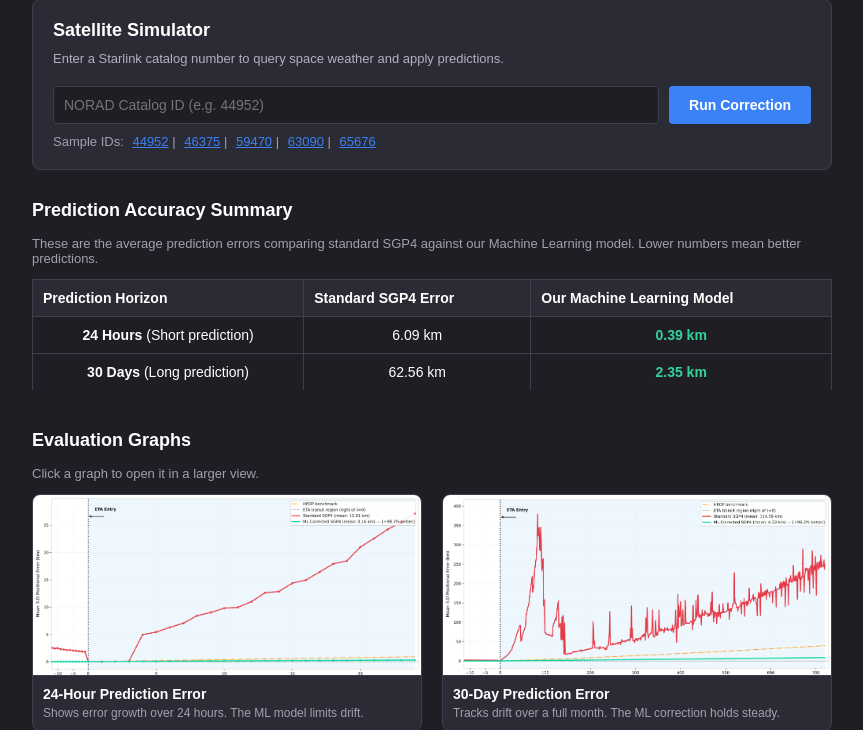
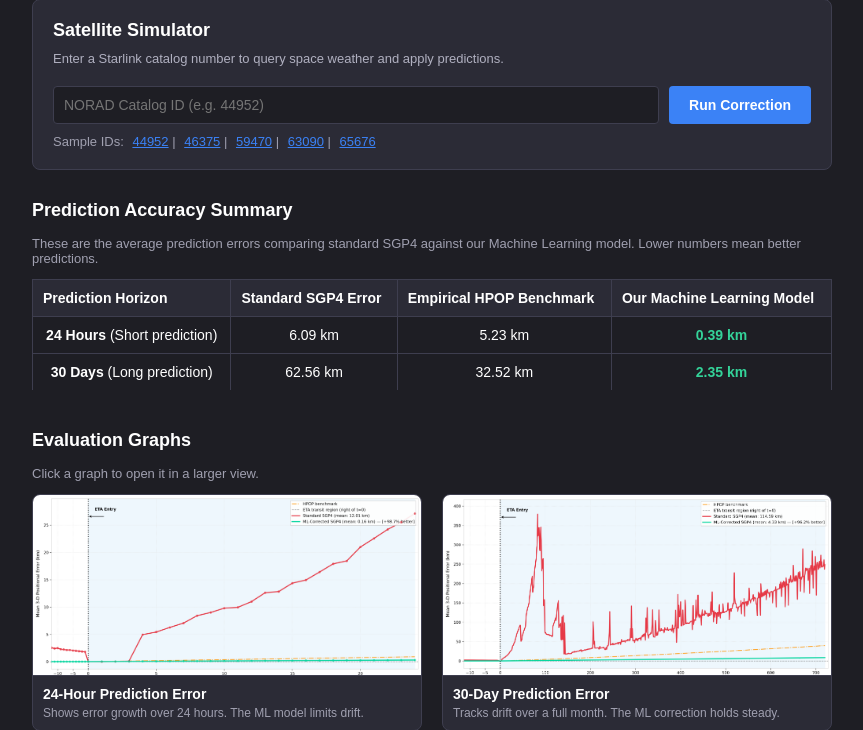
Before and after one commit to RakanCoder67/ETA_PREDICTION, a FastAPI app: page / in a window 1280 px wide. Shown: the part 183-913 px from the top of the page, without its empty margins (208-1071 px from the left). Run offline with FastAPI, Linux system fonts and the light colour scheme.

Commit message:
Add Empirical HPOP Benchmark to prediction accuracy table

```diff
--- a/templates/index.html
+++ b/templates/index.html
@@ -482,6 +482,7 @@
           <tr>
             <th>Prediction Horizon</th>
             <th>Standard SGP4 Error</th>
+            <th>Empirical HPOP Benchmark</th>
             <th>Our Machine Learning Model</th>
           </tr>
         </thead>
@@ -489,11 +490,13 @@
           <tr>
             <td><strong>24 Hours</strong> (Short prediction)</td>
             <td>6.09 km</td>
+            <td>5.23 km</td>
             <td class="best">0.39 km</td>
           </tr>
           <tr>
             <td><strong>30 Days</strong> (Long prediction)</td>
             <td>62.56 km</td>
+            <td>32.52 km</td>
             <td class="best">2.35 km</td>
           </tr>
         </tbody>
```
